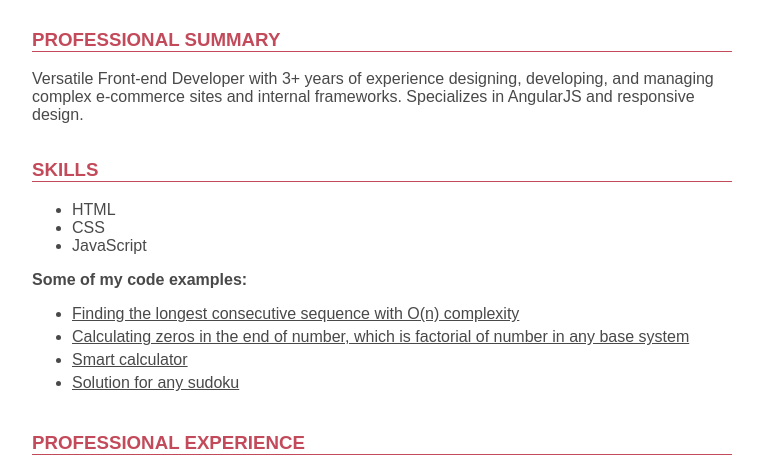
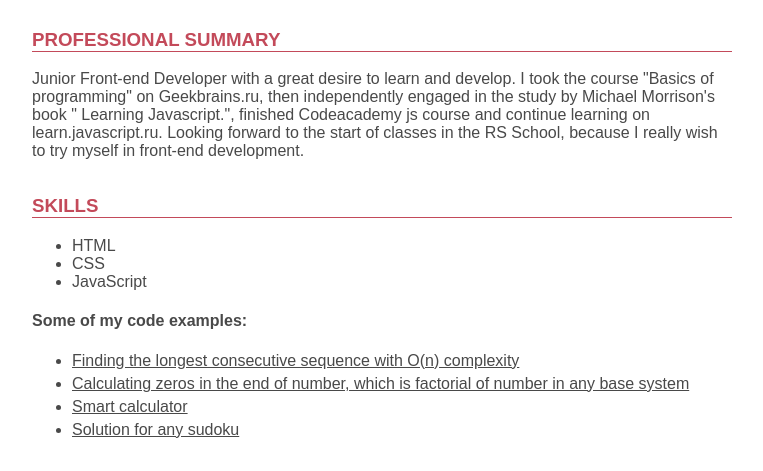
Before and after one commit to alexalizurchik/rsschool-codejam1-cv, a plain HTML site: page index.html in a window 1280 px wide. Shown: the part 265-736 px from the top of the page, without its empty margins (258-1021 px from the left). Drawn offline with Linux system fonts and the light colour scheme.

Commit message:
feat: update professional summary

```diff
--- a/index.html
+++ b/index.html
@@ -14,8 +14,6 @@
     <main>
       <section>
         <h3 class="subtitle job">front end developer</h3>
-      </section>
-      <section>
         <p><b>Minsk, Republic of Belarus</b></p>
         <i class="icon icon-phone"></i>
         <a class="social-link social-link--interactive" href="tel:+375333055853">+375 33 305 58 53</a>,
@@ -29,9 +27,10 @@
       </section>
       <section>
         <h3 class="subtitle">Professional Summary</h3>
-        <p>Versatile Front-end Developer with 3+ years of experience designing,
-        developing, and managing complex e-commerce sites and internal frameworks.
-        Specializes in AngularJS and responsive design.</p>
+        <p>Junior Front-end Developer with a great desire to learn and develop. I took the course "Basics of programming"
+           on Geekbrains.ru, then independently engaged in the study by Michael Morrison's book " Learning Javascript.",
+           finished Codeacademy js course and continue learning on learn.javascript.ru. Looking forward to the start of
+           classes in the RS School, because I really wish to try myself in front-end development.</p>
       </section>
       <section>
         <h3 class="subtitle">Skills</h3>
@@ -42,7 +41,7 @@
         </ul>
       </section>
       <section>
-        <p><b>Some of my code examples:</b></p>
+        <h4>Some of my code examples:</h4>
         <ul>
           <li>
             <a class="code-example" href="https://github.com/alexalizurchik/longest-consecutive-sequence/blob/master/src/index.js">
--- a/style.css
+++ b/style.css
@@ -31,7 +31,7 @@ body	 {
 }
 
 .job {
-  margin-top: 0px;
+  margin-top: 0;
 }
 
 .avatar {
@@ -44,7 +44,7 @@ body	 {
 }
 
 .avatar:hover {
-	transform: scale(1.4);
+	transform: scale(1.4) translateY(20px);
 	transition: transform 1s;
 }
 
```
Lines whose indentation alone changed are shown as unchanged.
